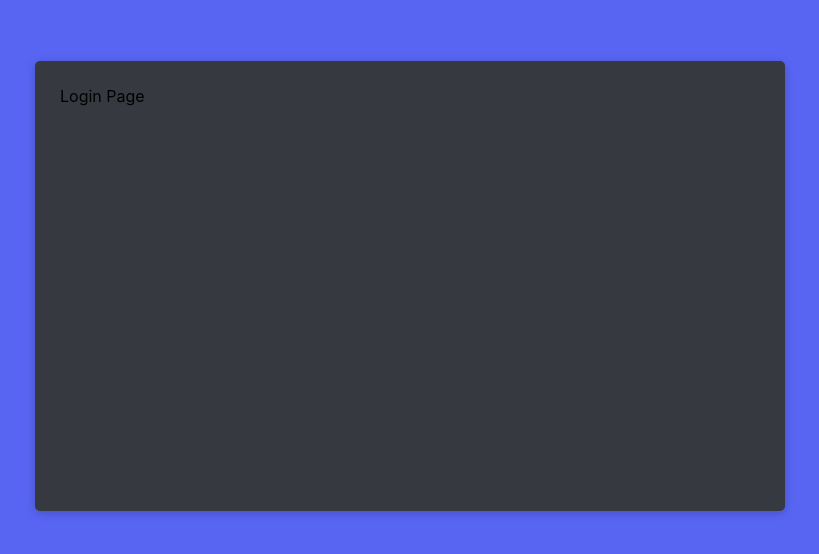
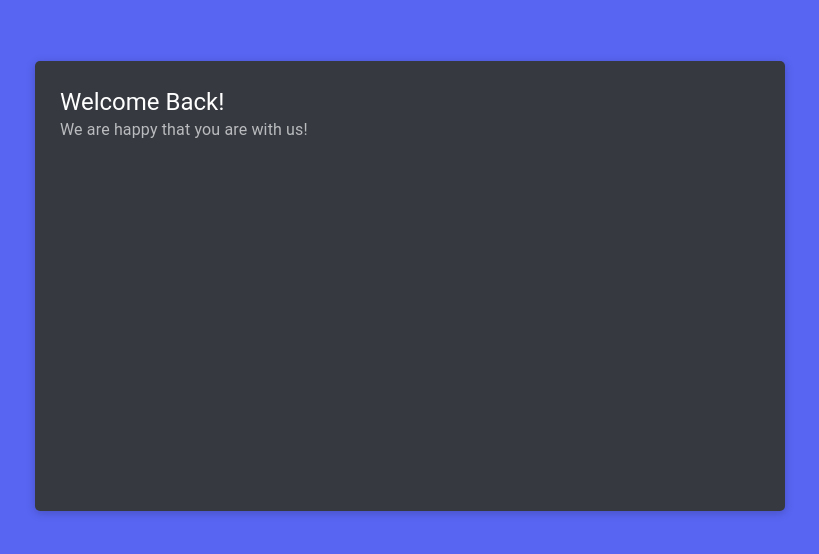
Before and after one commit to RealAdarsh/Discord-App, a React (Create React App) app in the folder discord-frontend/: page /login in a window 1280 px wide. Shown: the part 114-668 px from the top of the page, without its empty margins (230-1049 px from the left). Built offline with nearby package versions, Linux system fonts and the light colour scheme.

Commit message:
added login header

```diff
--- a/discord-frontend/src/authPages/LoginPage/LoginPage.js
+++ b/discord-frontend/src/authPages/LoginPage/LoginPage.js
@@ -1,8 +1,13 @@
 import React from "react";
 import AuthBox from "../../shared/components/AuthBox";
+import LoginPageHeader from "./LoginPageHeader";
 
 const LoginPage = () => {
-  return <AuthBox>Login Page</AuthBox>;
+  return (
+    <AuthBox>
+      <LoginPageHeader />
+    </AuthBox>
+  );
 };
 
 export default LoginPage;
--- /dev/null
+++ b/discord-frontend/src/authPages/LoginPage/LoginPageHeader.js
@@ -0,0 +1,17 @@
+import React from "react";
+import { Typography } from "@mui/material";
+
+const LoginPageHeader = () => {
+  return (
+    <>
+      <Typography variant="h5" sx={{ color: "white" }}>
+        Welcome Back!
+      </Typography>
+      <Typography sx={{ color: "#b9bbbe" }}>
+        We are happy that you are with us!
+      </Typography>
+    </>
+  );
+};
+
+export default LoginPageHeader;
--- a/discord-frontend/src/shared/components/AuthBox.js
+++ b/discord-frontend/src/shared/components/AuthBox.js
@@ -26,7 +26,7 @@ const AuthBox = (props) => {
           borderRadius: "5px",
           boxShadow: "0 2px 10px 0 rgb(0 0 0 / 20%)",
           display: "flex",
-          flexDirection: "coloumn",
+          flexDirection: "column",
           padding: "25px",
         }}
       >
```
